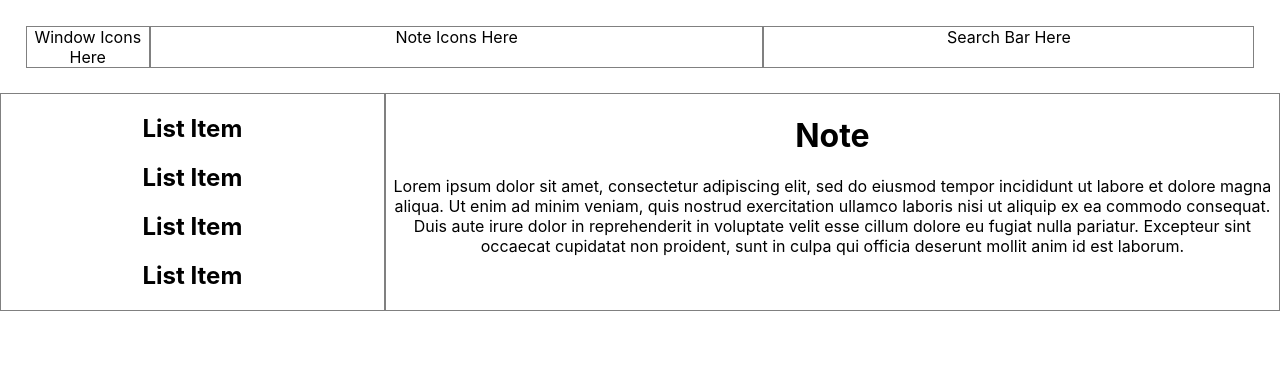
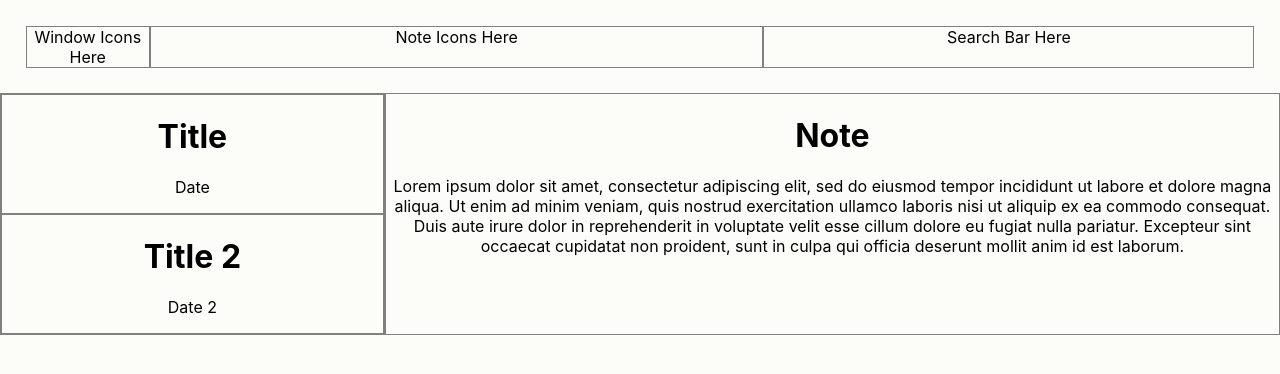
Before and after one commit to hiterharris/Apple-Notes-App, a React (Create React App) app: page / in a window 1280 px wide. Shown: the top 374 px of the page. Built offline with nearby package versions, Linux system fonts and the light colour scheme.

Commit message:
updated data model for notes data

```diff
--- a/src/App.css
+++ b/src/App.css
@@ -1,3 +1,7 @@
+body {
+  background: #FCFCF8;
+}
+
 .App {
   text-align: center;
 }
@@ -29,9 +33,15 @@
   justify-content: space-around;
 }
 
-.List {
+.ListItem {
   width: 30%;
   border: 1px solid grey;
+  flex-direction: column;
+}
+
+.ListItem div {
+  border: 1px solid grey;
+
 }
 
 .Note {
--- a/src/App.js
+++ b/src/App.js
@@ -1,6 +1,6 @@
 import React, { Component } from 'react';
 import './App.css';
-import List from './components/List';
+import ListItem from './components/ListItem';
 import Note from './components/Note';
 import Nav from './components/Nav';
 
@@ -10,7 +10,7 @@ export default class App extends Component {
       <div className="App">
         <Nav />
         <div className="app-container">
-          <List />
+          <ListItem />
           <Note />
         </div>
       </div>
--- /dev/null
+++ b/src/assets/notes.json
@@ -0,0 +1,14 @@
+[
+    {
+        "id": 1,
+        "title": "Title",
+        "date": "Date",
+        "text": "Text"
+    },
+    {
+        "id": 2,
+        "title": "Title 2",
+        "date": "Date 2",
+        "text": "Text 2"
+    }
+]
--- a/src/components/List.js
+++ b/src/components/List.js
@@ -1,18 +1,15 @@
-import React, { Component } from 'react';
-import '../App.css';
-import ListItem from './ListItem';
+// import React, { Component } from 'react';
+// import '../App.css';
+// import ListItem from './ListItem';
 
-export default class List extends Component {
-  render() {
-    return (
-      <div className="List">
-        <div className="List-container">
-            <ListItem />
-            <ListItem />
-            <ListItem />
-            <ListItem />
-        </div>
-      </div>
-    );
-  }
-}
+// export default class List extends Component {
+//   render() {
+//     return (
+//       <div className="List">
+//         <div className="List-container">
+//             <ListItem />
+//         </div>
+//       </div>
+//     );
+//   }
+// }
--- a/src/components/ListItem.js
+++ b/src/components/ListItem.js
@@ -1,13 +1,24 @@
 import React, { Component } from 'react';
 import '../App.css';
+import notes from '../assets/notes.json';
 
 export default class ListItem extends Component {
   render() {
+
+    const note = notes.map(function (note) {
+      return (
+        <div>
+          <h1>{note.title}</h1>
+          <p>{note.date}</p>
+        </div>
+      );
+    });
+
+    console.log(note);
+
     return (
       <div className="ListItem">
-            <div className="ListItem-container">
-                <h2>List Item</h2>
-            </div>
+        {note}
       </div>
     );
   }
```
